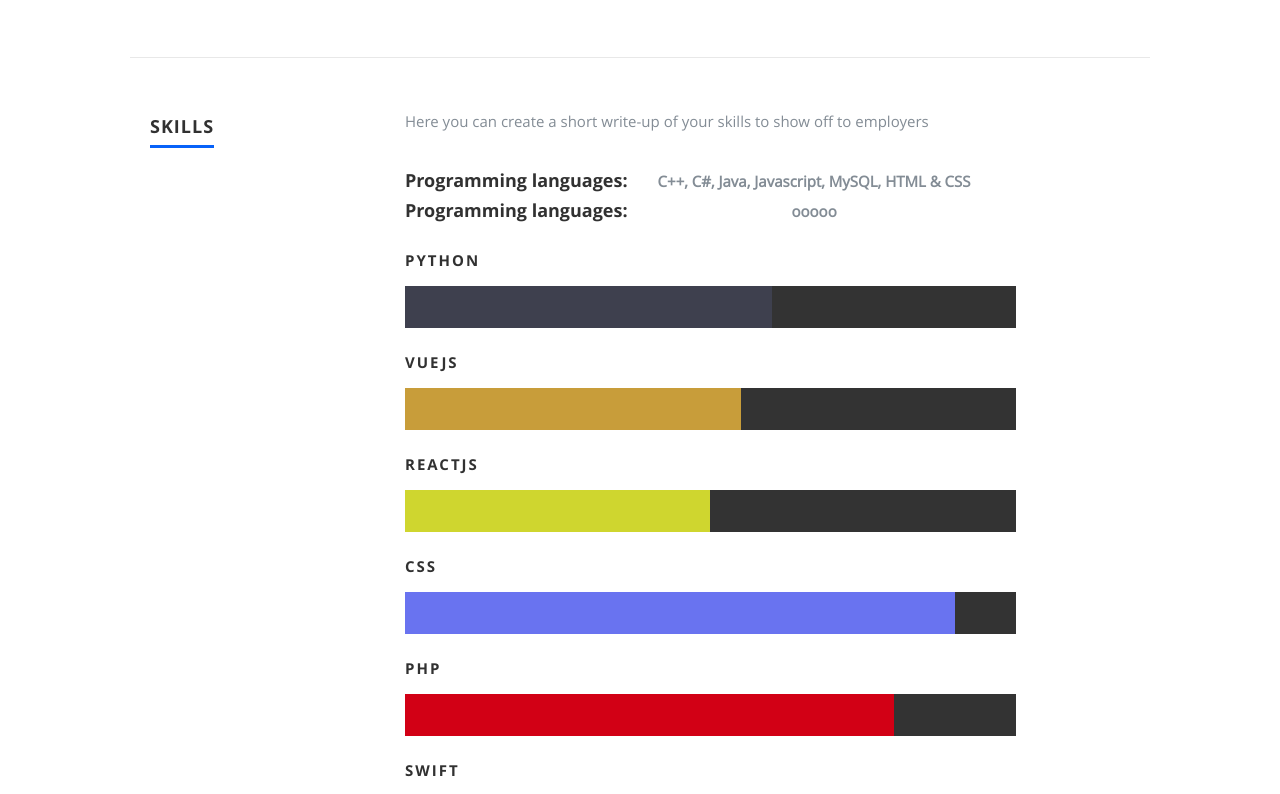
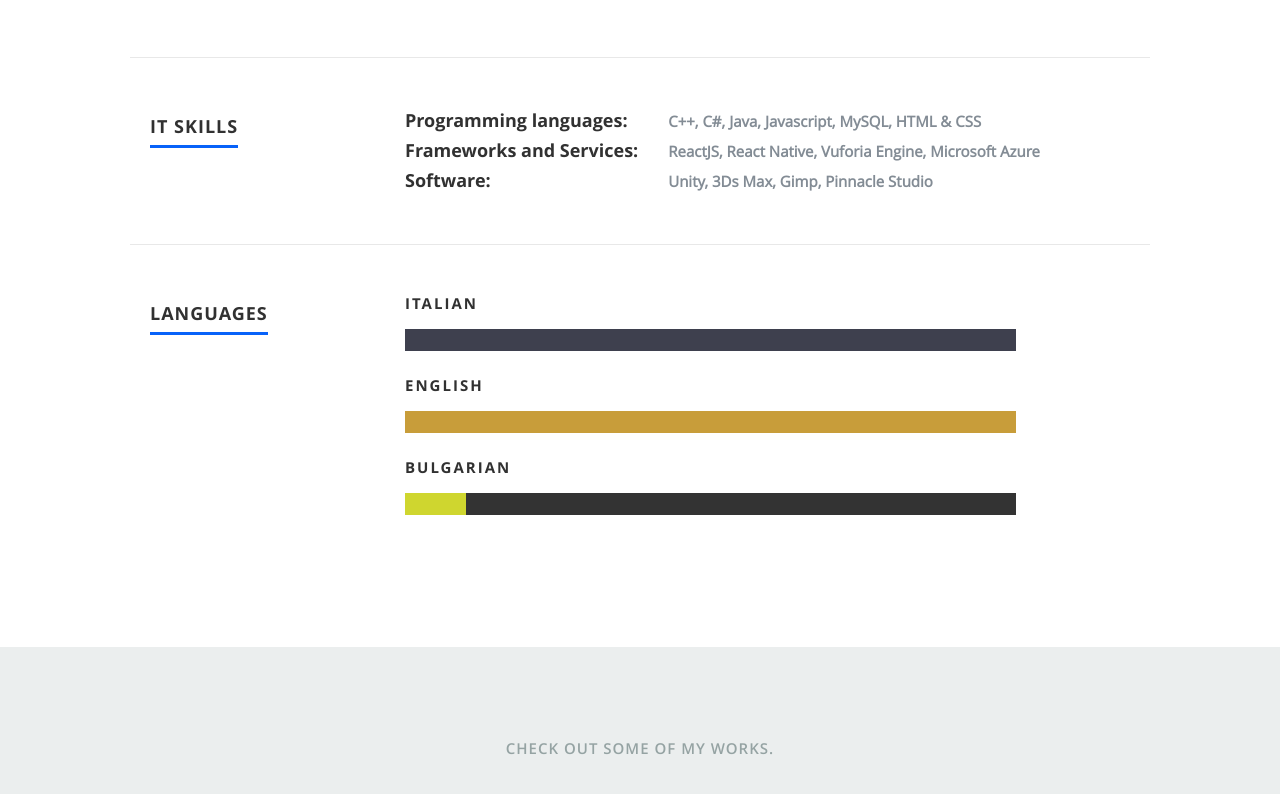
Before and after one commit to StonesCutter/martino.manzolini, a React (Create React App) app: page / in a window 1280 px wide. Shown: the part 2022-2816 px from the top of the page. Built offline with nearby package versions, Linux system fonts and the light colour scheme.

Commit message:
resume finished

```diff
--- a/public/css/layout.css
+++ b/public/css/layout.css
@@ -267,6 +267,13 @@ ul#nav li.current a { color: #fe6928; }
    padding-bottom: 24px;
    border-bottom: 1px solid #E8E8E8;
 }
+
+.languages {
+   margin-top: 24px;
+   padding-top: 48px;
+   border-top: 1px solid #E8E8E8;
+}
+
 #resume .info {
    font: 16px/24px 'librebaskerville-italic', serif;
    color: #6E7881;
@@ -284,6 +291,7 @@ ul#nav li.current a { color: #fe6928; }
 
 .table-skills {
    border-collapse: separate;
+   text-align: left;
 }
 
 .column-skills{
@@ -312,7 +320,7 @@ ul#nav li.current a { color: #fe6928; }
    position: relative;
   	margin-bottom: 60px;
   	background: #333;
-  	height: 42px;
+  	height: 22px;
   	border-radius: 0px;
 }
 .bars li em {
@@ -333,8 +341,8 @@ ul#nav li.current a { color: #fe6928; }
    padding-right: 24px;
   	background: #313131;
    display: inline-block;
-  	height: 42px;
-   line-height: 42px;
+  	height: 22px;
+   line-height: 22px;
    border-radius: 0px;
 }
 /*
--- a/public/resumeData.json
+++ b/public/resumeData.json
@@ -54,6 +54,8 @@
   "resume":{
     "skillmessage":"Here you can create a short write-up of your skills to show off to employers",
     "programmingLanguages":"C++,   C#,   Java,   Javascript,   MySQL,   HTML & CSS ",
+    "frameworks":"ReactJS,   React Native,   Vuforia Engine,   Microsoft Azure ",
+    "software":"Unity,   3Ds Max,   Gimp,   Pinnacle Studio",
     "education":[
       {
         "school":"Polytechnic University of Milan",
@@ -84,32 +86,16 @@
     ],
     "skills":[
       {
-        "name":"Python",
-        "level":"60%"
+        "name":"Italian",
+        "level":"100%"
       },
       {
-        "name":"VueJs",
-        "level":"55%"
+        "name":"English",
+        "level":"100%"
       },
       {
-        "name":"ReactJs",
-        "level":"50%"
-      },
-      {
-        "name":"CSS",
-        "level":"90%"
-      },
-      {
-        "name":"PHP",
-        "level":"80%"
-      },
-      {
-        "name":"Swift",
-        "level":"50%"
-      },
-      {
-        "name":"JAVA",
-        "level":"80%"
+        "name":"Bulgarian",
+        "level":"10%"
       }
     ]
   },
--- a/src/Components/Resume.js
+++ b/src/Components/Resume.js
@@ -15,6 +15,8 @@ class Resume extends Component {
     if (!this.props.data) return null;
 
     const skillmessage = this.props.data.skillmessage;
+    const frameworks = this.props.data.frameworks;
+    const software = this.props.data.software;
     const programmingLanguages = this.props.data.programmingLanguages;
     const education = this.props.data.education.map(function (education) {
       return (
@@ -89,34 +91,14 @@ class Resume extends Component {
           <div className="row skill">
             <div className="three columns header-col">
               <h1>
-                <span>Skills</span>
+                <span>IT Skills</span>
               </h1>
             </div>
 
             <div className="nine columns main-col">
-              <p>{skillmessage}</p>
-
-              {/*<table>
-                <tbody>
-                  <tr className="table-skills">
-                    <th scope="row">Programming languages</th>
-                    <td width='50%'>quaaaaaaaaaaaaaaaaaaaaaaaaaaaaaaaaaaaaaaaaaaaaaaaaaaaaaaaaaaaaaaaaaaaaaaaaaaaaaaaaaaaaaaaaaaaaaaaaaa</td>
-                  </tr>
-                   <tr>
-                    <th scope="row">Frameworks and Services</th>
-                    <td>qua</td>
-                  </tr>
-                   <tr>
-                    <th scope="row">Software</th>
-                    <td>qua</td>
-                  </tr>
-                </tbody>
-              </table>*/}
-
-              {/* -------------------- */}
           <div className="row">
 
-          <Slide left duration={1000}>
+
             <div className="twelve columns">
                 <fieldset>
                 <table className="table-skills">
@@ -128,20 +110,35 @@ class Resume extends Component {
                   </tr>
                   <tr  className="row-skills">
                     <th>
-                       <h5> Programming languages: </h5>
+                       <h5> Frameworks and Services: </h5>
                     </th>
-                    <th className="column-skills">ooooo</th>
+                    <th className="column-skills">{frameworks}</th>
+                  </tr>
+                  <tr  className="row-skills">
+                    <th>
+                       <h5> Software: </h5>
+                    </th>
+                    <th className="column-skills">{software}</th>
                   </tr>
                 </table>
               </fieldset>
+            </div>
+          </div>
+            </div>
+          </div>
+        </Slide>
 
+
+        <Slide left duration={1300}>
+
+          <div className="row languages">
+            <div className="three columns header-col">
+              <h1>
+                <span>Languages</span>
+              </h1>
             </div>
-          </Slide>
 
-        </div>
-
-              {/* ------------------- */}
-
+            <div className="nine columns main-col">
 
               <div className="bars">
                 <ul className="skills">{skills}</ul>
@@ -149,6 +146,7 @@ class Resume extends Component {
             </div>
           </div>
         </Slide>
+
       </section>
     );
   }
```
